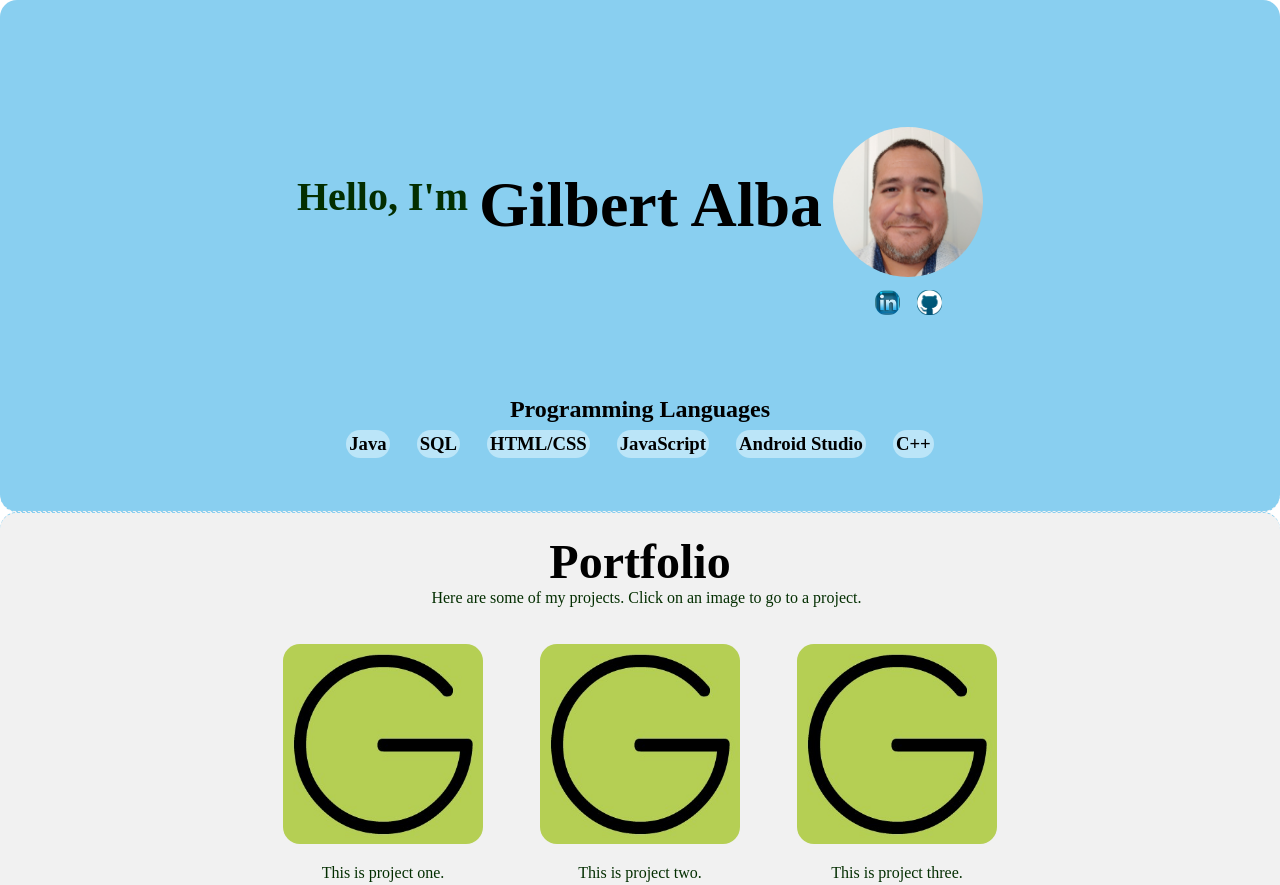
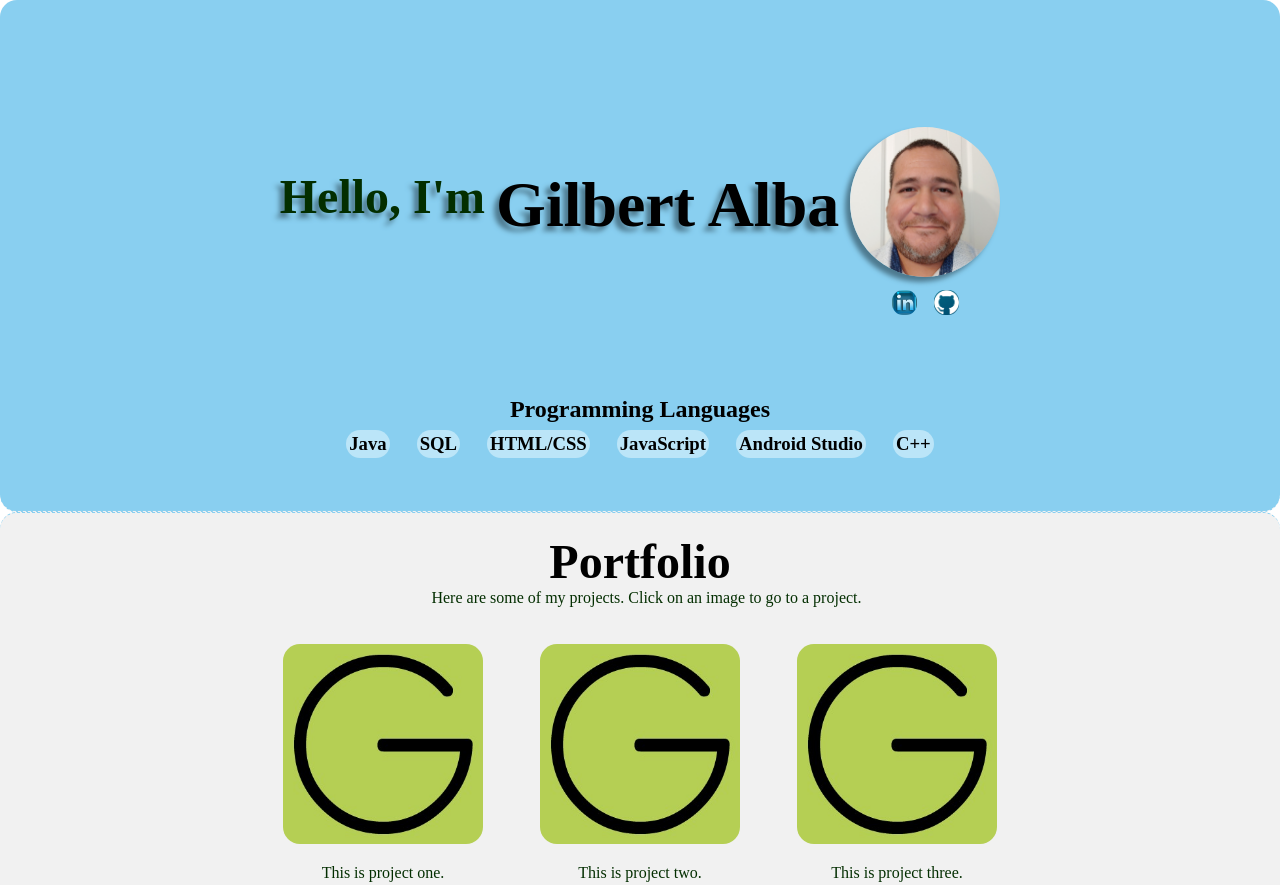
Before and after one commit to galba2/Portfolio-Webpage, a plain HTML site: page index.html in a window 1280 px wide. Shown: the top 885 px of the page. Drawn offline with Linux system fonts and the light colour scheme.

Commit message:
commit 7

```diff
--- a/default.css
+++ b/default.css
@@ -6,6 +6,8 @@
     --mainBackground:#89CFF0;
     --secondaryBackground:#f1f1f1;
     --tertiaryBackground: #bbe5f8;
+
+    --textShadow:#4e7a8f;
 }
 
 html, body{
@@ -43,6 +45,7 @@ p, li, span, label, input,textarea{
     margin-top: 90px;
     font-family: "Math Bold";
     font-weight: bold;
+    text-shadow: -5px 5px 5px var(--textShadow);
     width: auto;
     gap: 11px;
     /*border: dashed;*/
@@ -60,7 +63,7 @@ p, li, span, label, input,textarea{
     vertical-align: middle;
     text-align: center;
     /*text-decoration: overline underline;*/
-    font-size: 2.5em;
+    font-size: 3em;
     /*border: dashed;*/
 }
 
@@ -90,6 +93,7 @@ p, li, span, label, input,textarea{
 
 .pic-me{
     border-radius: 75px;
+    box-shadow: -5px 5px 5px var(--textShadow);
 }
 
 .social-links-wrapper{
```
